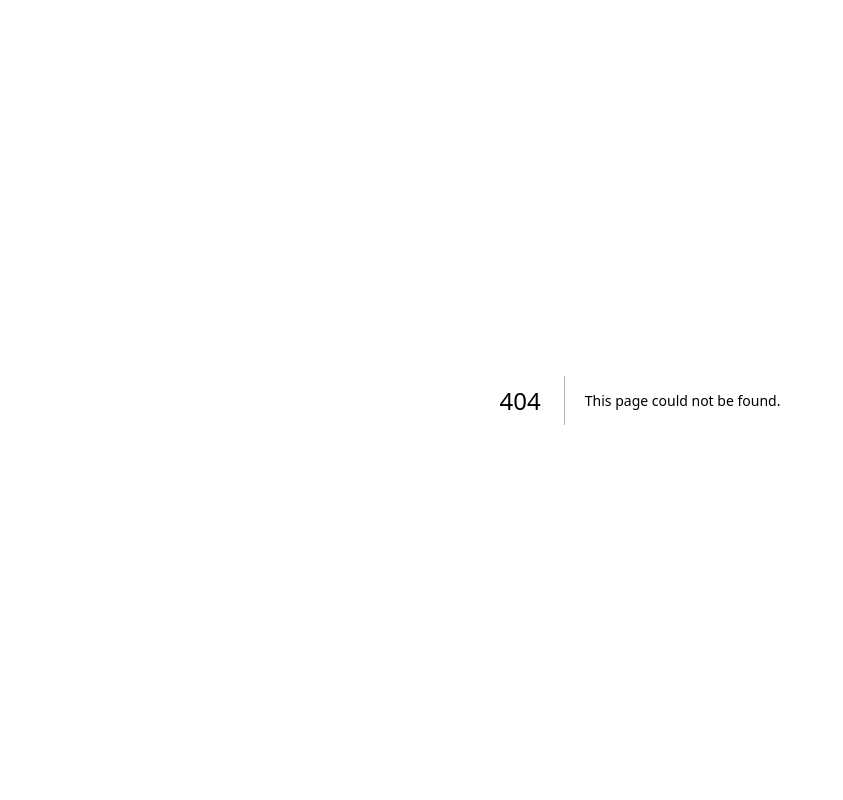
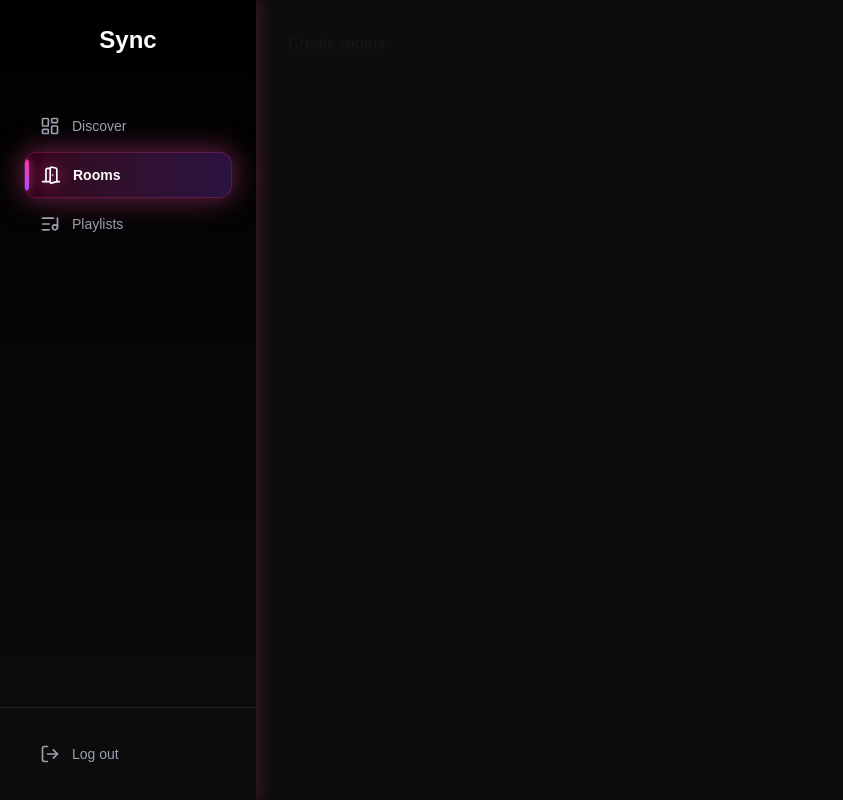
Before and after one commit to MaryamArif7/Sync, a Next.js app in the folder client/: page /Discover/rooms in a window 1280 px wide. Before the commit this address had no page. Shown: the whole page, without its empty margins (0-843 px from the left). Built offline with nearby package versions, Linux system fonts and the light colour scheme.

Commit message:
2nd version sidebar

```diff
--- a/client/app/components/common/Sidebar.tsx
+++ b/client/app/components/common/Sidebar.tsx
@@ -2,40 +2,40 @@
 import Link from "next/link";
 import { usePathname } from "next/navigation";
 import React, { useState } from "react";
-import c from "classnames";
-import { LayoutDashboard, DoorOpen, ListMusic} from "lucide-react";
-import { LogOut, Menu, X } from "lucide-react";
+import {
+  LayoutDashboard,
+  DoorOpen,
+  ListMusic,
+  LogOut,
+  Menu,
+  X,
+} from "lucide-react";
 
-const Links = [
-  { name: "Discover", href: "/Dashboard/", icon: LayoutDashboard },
-  { name: "Rooms", href: "/Dashboard/rooms", icon: DoorOpen },
-  { name: "Playlists", href: "/Dashboard/playlists", icon: ListMusic },
+const LINKS = [
+  { name: "Discover", href: "/Discover/", icon: LayoutDashboard },
+  { name: "Rooms", href: "/Discover/rooms", icon: DoorOpen },
+  { name: "Playlists", href: "/Discover/playlists", icon: ListMusic },
 ];
 
 export function Sidebar({ children }: { children?: React.ReactNode }) {
   const [isOpen, setIsOpen] = useState(false);
   const pathname = usePathname();
-  const toggleSidebar = () => setIsOpen(!isOpen);
+
+  const toggleSidebar = () => setIsOpen((prev) => !prev);
   const closeSidebar = () => setIsOpen(false);
 
   return (
     <div className="flex h-screen overflow-hidden">
-      <div className="lg:hidden fixed top-0 left-0 right-0 z-40 bg-black-950/50 shadow-lg">
+      <header className="lg:hidden fixed top-0 left-0 right-0 z-40 bg-black/95 backdrop-blur-sm shadow-lg">
         <div className="flex items-center justify-between p-4">
           <div className="flex items-center gap-3">
-            <div className="w-10 h-10">
-              {/* <img
-                className="object-contain"
-                src="/logo3.png"
-                alt="Food Rush"
-              /> */}
-            </div>
+            <div className="w-10 h-10 bg-pink-500/10 rounded-lg" />
             <span className="text-xl font-bold text-white">Sync</span>
           </div>
           <button
             onClick={toggleSidebar}
-            className="p-2 rounded-lg  transition-colors"
-            aria-label="Toggle menu"
+            className="p-2 rounded-lg hover:bg-white/10 transition-colors"
+            aria-label={isOpen ? "Close menu" : "Open menu"}
           >
             {isOpen ? (
               <X className="w-6 h-6 text-white" />
@@ -44,70 +44,85 @@ export function Sidebar({ children }: { children?: React.ReactNode }) {
             )}
           </button>
         </div>
-      </div>
+      </header>
 
       {isOpen && (
         <div
-          className="fixed inset-0 bg-black/50 z-40 lg:hidden"
+          className="fixed inset-0 bg-black/60 z-40 lg:hidden backdrop-blur-sm"
           onClick={closeSidebar}
+          aria-hidden="true"
         />
       )}
 
       <aside
-        className={c(
-          "fixed lg:static inset-y-0 left-0 z-50 w-64 bg-black shadow-[0_0_15px_rgba(236,72,153,0.5)] flex flex-col justify-between transition-transform duration-300 ease-in-out lg:translate-x-0",
+        className={`fixed lg:static inset-y-0 left-0 z-50 w-64 bg-gradient-to-b from-black to-black/95 shadow-[0_0_20px_rgba(236,72,153,0.3)] flex flex-col justify-between transition-transform duration-300 ease-in-out lg:translate-x-0 ${
           isOpen ? "translate-x-0" : "-translate-x-full"
-        )}
+        }`}
       >
         <div className="p-6">
-          <div className="hidden lg:flex items-center gap-3 mb-12">
-            <div className="w-12 h-12">
-              {/* <img
-                className="object-contain"
-                src="/logo3.png"
-                alt="Food Rush"
-              /> */}
-            </div>
-            <span className="text-2xl font-bold text-white">Sync</span>
+          <div className="mb-12  lg:text-center">
+            <span className="text-2xl font-bold text-white ">Sync</span>
           </div>
 
-          <div className="lg:hidden h-4" />
-
-          <nav className="space-y-2">
-            {Links.map(({ name, href, icon: Icon }) => {
+          <nav
+            className="space-y-1"
+            role="navigation"
+            aria-label="Main navigation"
+          >
+            {LINKS.map(({ name, href, icon: Icon }) => {
               const isActive = pathname === href;
               return (
                 <Link
                   key={href}
                   href={href}
                   onClick={closeSidebar}
-                  className={c(
-                    "flex items-center gap-3 px-4 py-3 rounded-lg transition-all duration-200",
+                  className={`flex items-center gap-3 px-4 py-3 rounded-xl transition-all duration-300 group relative overflow-hidden ${
                     isActive
-                      ? "bg-black/950-50 shadow-[0_0_25px_rgba(236,72,153,0.8)] text-white font-medium"
-                      : "text-white hover:bg-black/950-100"
+                      ? "bg-gradient-to-r from-pink-700/20 to-purple-500/20 text-white font-semibold shadow-[0_0_30px_rgba(236,72,153,0.5)] border border-pink-500/30"
+                      : "text-gray-400 hover:text-white hover:bg-gradient-to-r hover:from-pink-500/10 hover:to-purple-500/10 hover:border hover:border-pink-500/20 hover:shadow-[0_0_20px_rgba(236,72,153,0.3)]"
+                  }`}
+                  aria-current={isActive ? "page" : undefined}
+                >
+                  <div
+                    className={`absolute inset-0 bg-gradient-to-r from-pink-500/5 to-purple-500/5 opacity-0 group-hover:opacity-100 transition-opacity duration-300 ${
+                      isActive ? "opacity-100" : ""
+                    }`}
+                  />
+
+                  <Icon
+                    className={`w-5 h-5 relative z-10 transition-all duration-300 ${
+                      isActive
+                        ? "text-pink-purple-500/5 drop-shadow-[0_0_8px_rgba(236,72,153,0.8)]"
+                        : "text-gray-400 group-hover:text-pink-400 group-hover:scale-110 group-hover:drop-shadow-[0_0_6px_rgba(236,72,153,0.6)]"
+                    }`}
+                  />
+                  <span className="text-sm relative z-10 transition-all duration-300">
+                    {name}
+                  </span>
+
+                  {isActive && (
+                    <div className="absolute left-0 top-1/2 -translate-y-1/2 w-1 h-8 bg-gradient-to-b from-pink-500 to-purple-500 rounded-r-full shadow-[0_0_10px_rgba(236,72,153,0.8)]" />
                   )}
-                >
-                  <Icon className="w-5 h-5" />
-                  <span className="text-sm">{name}</span>
                 </Link>
               );
             })}
           </nav>
         </div>
 
-        <div className="p-6 border-t border-black/10">
+        <div className="p-6 border-t border-white/10">
           <button
             // onClick={logout}
-            className="flex items-center gap-3 px-4 py-3 w-full text-white hover:bg-black/5 rounded-lg transition-all duration-200"
+            className="flex items-center gap-3 px-4 py-3 w-full text-gray-400 hover:text-white hover:bg-gradient-to-r hover:from-red-500/10 hover:to-pink-500/10 rounded-xl transition-all duration-300 group relative overflow-hidden hover:border hover:border-red-500/20 hover:shadow-[0_0_20px_rgba(239,68,68,0.3)]"
+            aria-label="Log out"
           >
-            <LogOut className="w-5 h-5" />
-            <span className="text-sm">Log out</span>
+            <div className="absolute inset-0 bg-gradient-to-r from-red-500/5 to-pink-500/5 opacity-0 group-hover:opacity-100 transition-opacity duration-300" />
+            <LogOut className="w-5 h-5 relative z-10 group-hover:text-red-400 group-hover:scale-110 group-hover:drop-shadow-[0_0_6px_rgba(239,68,68,0.6)] transition-all duration-300" />
+            <span className="text-sm relative z-10">Log out</span>
           </button>
         </div>
       </aside>
 
-      <div className="flex-1 overflow-y-auto bg-black-950/50 pt-16 lg:pt-0">
+      <div className="flex-1 overflow-y-auto bg-black/95 pt-16 lg:pt-0">
         <main className="p-4 sm:p-6 lg:p-8">{children}</main>
       </div>
     </div>
```
Also changed, not shown: client/app/Discover/page.tsx (renamed from client/app/Dashboard/page.tsx), client/app/Discover/playlists/page.tsx (renamed from client/app/Dashboard/playlists/page.tsx), client/app/Discover/rooms/page.tsx (renamed from client/app/Dashboard/rooms/page.tsx).
